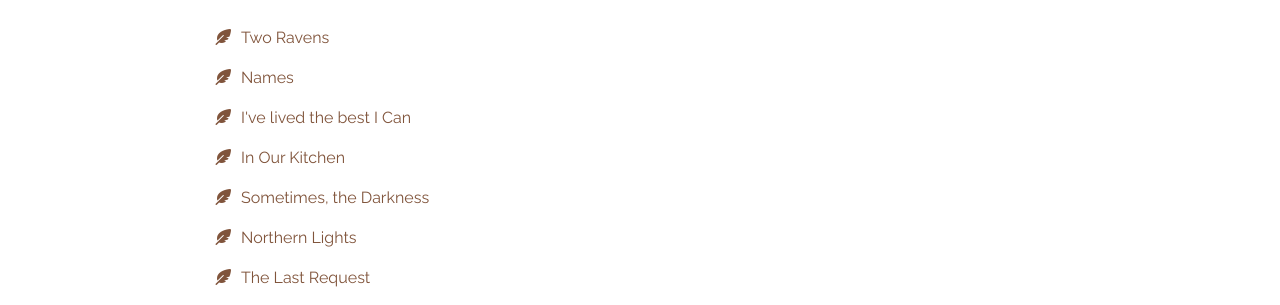
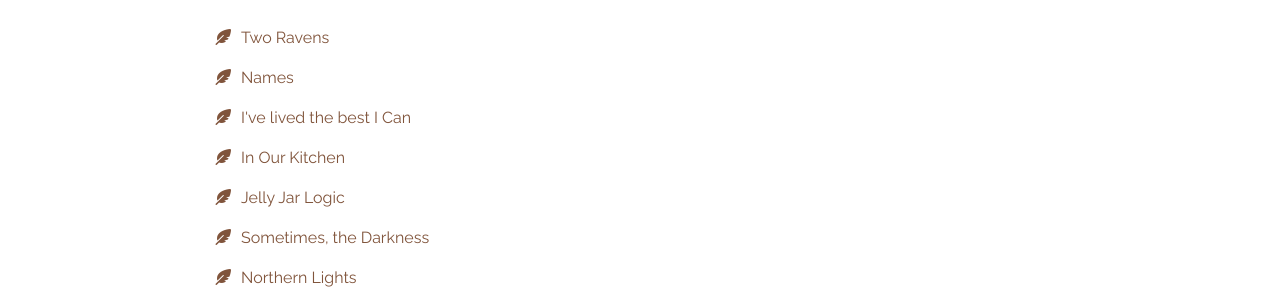
Before and after one commit to mireillesampson/frederickrmcdonald, a website: page poetry/index.html in a window 1280 px wide. Shown: the part 479-784 px from the top of the page. Drawn offline with nearby package versions, Linux system fonts and the light colour scheme.

Commit message:
remove one poem

```diff
--- a/poetry/index.html
+++ b/poetry/index.html
@@ -82,9 +82,11 @@
     <li><i class="fas fa-feather-alt"></i><a href="#names">Names</a></li>
     <li><i class="fas fa-feather-alt"></i><a href="#best">I've lived the best I Can</a></li>
     <li><i class="fas fa-feather-alt"></i><a href="#kitchen">In Our Kitchen</a></li>
+    <li><i class="fas fa-feather-alt"></i><a href="#jelly-jar">Jelly Jar Logic</a></li>
     <li><i class="fas fa-feather-alt"></i><a href="#darkness">Sometimes, the Darkness</a></li>
     <li><i class="fas fa-feather-alt"></i><a href="#lights">Northern Lights</a></li>
     <li><i class="fas fa-feather-alt"></i><a href="#request">The Last Request</a></li>
+
   </ul>
   </div>
 </section>
@@ -871,6 +873,8 @@
     </div>
   </article>
 
+
+<!---Silencing this poem, maybe Fred will want it back later...
   <article id="next-door">
     <div class="content-wrapper">
     <h3><strong>She Used to live Next Door</strong></h3>
@@ -980,6 +984,8 @@
     <a href="#t-o-contents"><i title="go to poems list" class="fas fa-arrow-circle-up"></i></a>
     </div>
   </article>
+----------->
+
 
   <article id="lights">
     <div class="content-wrapper">
```
